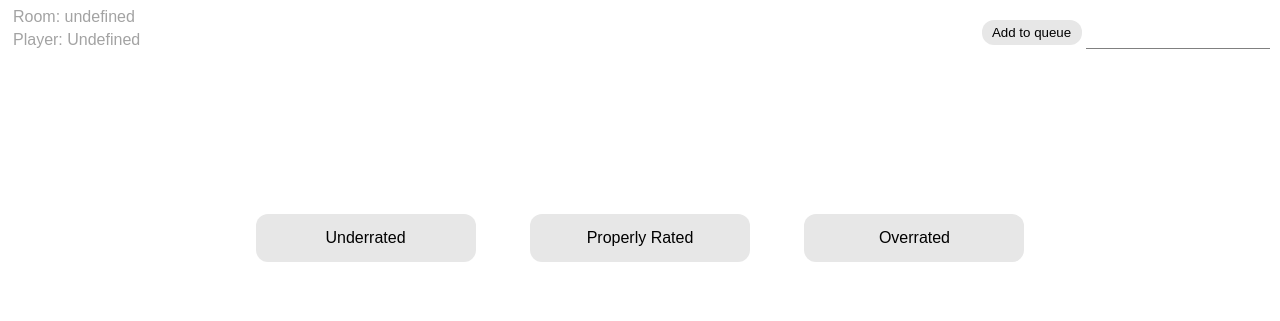
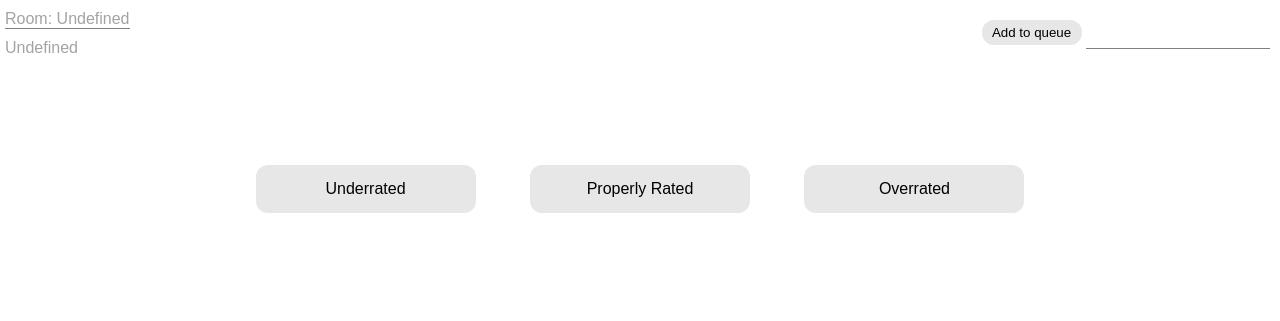
Before and after one commit to Jevans2497/ThisGameIsUnderrated, a plain HTML site: page Desktop/thisgameisunderrated/game.html in a window 1280 px wide. Drawn offline with nearby package versions, Linux system fonts and the light colour scheme; no server answers.

Commit message:
Gonna work on names list soon

```diff
--- a/Desktop/thisgameisunderrated/client.js
+++ b/Desktop/thisgameisunderrated/client.js
@@ -129,7 +129,7 @@ socket.on('results', displayResults);
 socket.on('nameAndShame', displayNames);
 socket.on('showNewWordButton', showNewWordButton);
 socket.on('reset', resetGame);
-socket.emit('joinRoom', sessionStorage.roomName);
+socket.emit('joinRoom', sessionStorage.roomName.toUpperCase());
 socket.emit('name', sessionStorage.name);
 
 
--- a/Desktop/thisgameisunderrated/game.css
+++ b/Desktop/thisgameisunderrated/game.css
@@ -2,18 +2,24 @@ body {
   font-family: Arial, Helvetica, sans-serif;
 }
 
-/*.room-info {
+.room-info {
 	position: absolute;
-	top: 0px;
+	top: 5px;
 	left: 0px;
-	border-right: 1px solid lightgrey;
+	/*border-right: 1px solid lightgrey;*/
 	width: 150px;
 	height: 800px;
-}*/
+}
 
 p {
 	margin: 5px;
 	color: #a3a3a3;
+}
+
+#roomName {
+	text-transform: capitalize;
+	border-bottom: 1px solid grey;
+	display: inline-block;
 }
 
 #name {
--- a/Desktop/thisgameisunderrated/game.html
+++ b/Desktop/thisgameisunderrated/game.html
@@ -16,7 +16,7 @@
       <div id="queue">
         <form onsubmit="return false">
           <input type="submit" id="queue-button" value="Add to queue" disabled="true">
-          <input type="text" id="queue-text" placeholder="" autocomplete="off" oninput="queueTextUpdated()">
+          <input type="text" id="queue-text" placeholder="" autocomplete="off" oninput="queueTextUpdated()" maxlength="100">
         </form>
       </div>
 
@@ -51,11 +51,9 @@
 
 		function getName() {
 			if (typeof(Storage) !== "undefined") {
-				var text = "Player: ";
 	    	name = sessionStorage.name;
-	    	var output = text.concat(name);
 	    	var nameNode = document.getElementById("name");
-				nameNode.innerHTML = output;
+				nameNode.innerHTML = name;
 		   }
 		}
 
```
